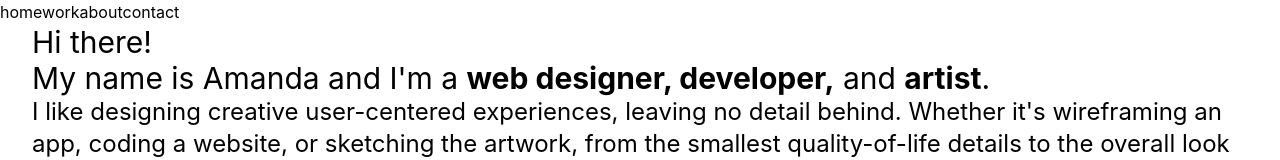
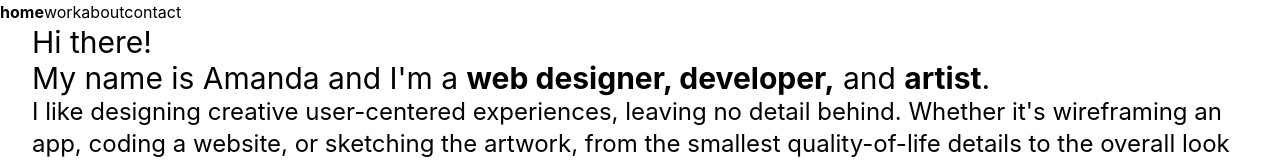
Before and after one commit to aescaba/portfolio, a Next.js app: page / in a window 1280 px wide. Shown: the top 160 px of the page. Built offline with nearby package versions, Linux system fonts and the light colour scheme.

Commit message:
add active link styling

```diff
--- a/styles/globals.css
+++ b/styles/globals.css
@@ -28,3 +28,7 @@ a {
     background: black;
   }
 }
+
+.nav_item_active {
+  font-weight: bold;
+}
```
